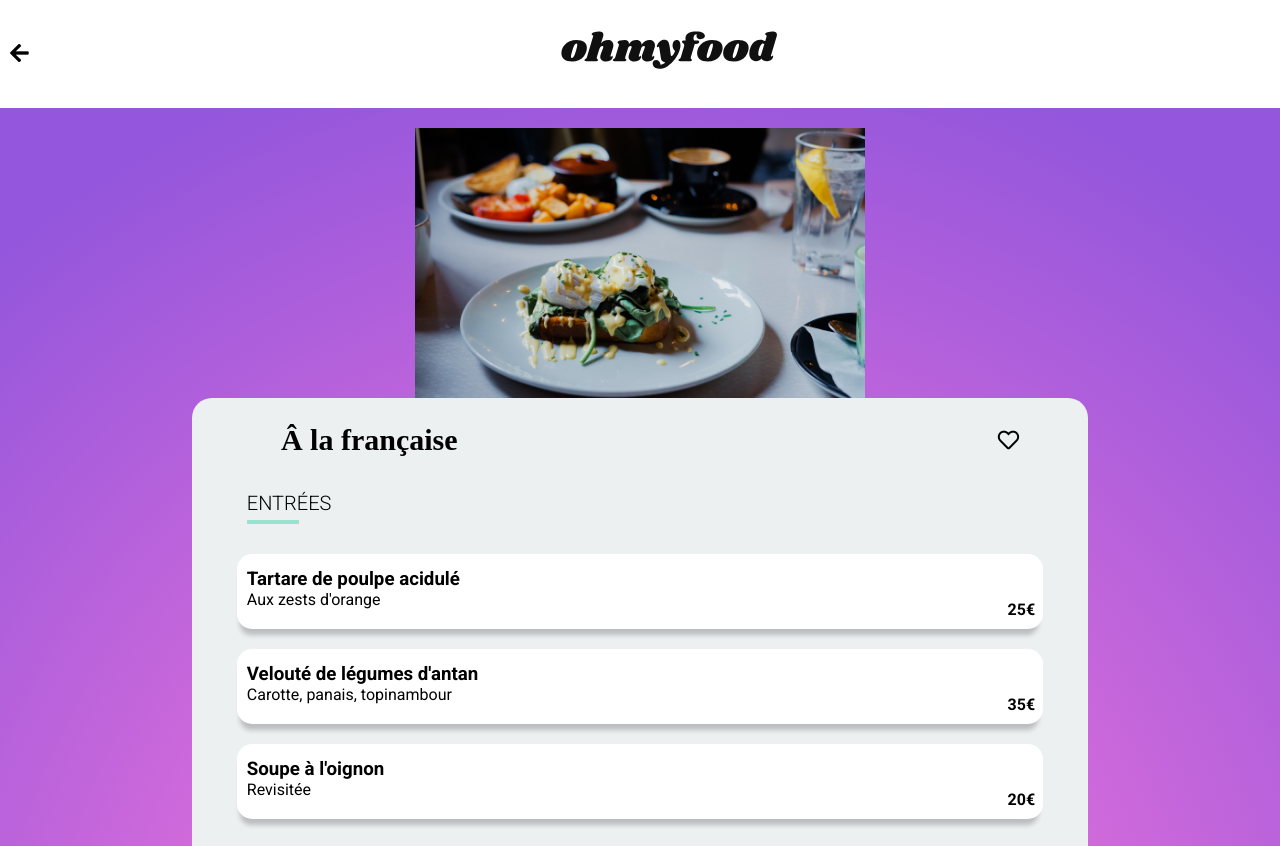
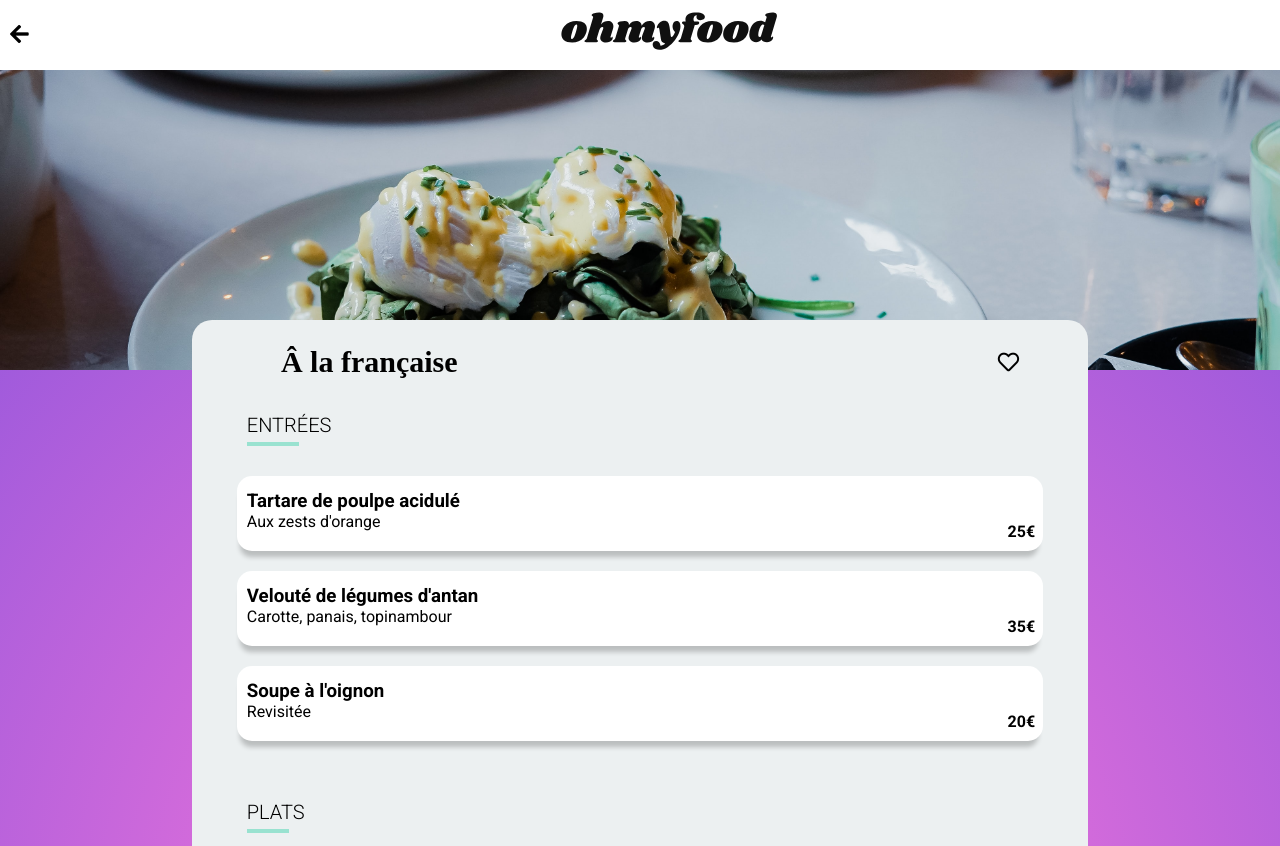
Before and after one commit to Herve-Dev/HerveTaillefond_3_26102021, a website: page a_la_francaise.html in a window 1280 px wide. Shown: the top 846 px of the page. Drawn offline with Linux system fonts and the light colour scheme; a web font is replaced by a local one.

Commit message:
Update Validator w3c its Ok

```diff
--- a/SASS/layout/_header.scss
+++ b/SASS/layout/_header.scss
@@ -18,6 +18,7 @@
                 &__logo {
                     @include display-center;
                     width: 100%;
+                    height: 70px;
                 }
 
         }
--- a/a_la_francaise.html
+++ b/a_la_francaise.html
@@ -33,12 +33,10 @@
     </header>
 
     <main class="main-menu">
-        <section class="container-menu">
-            <h2>
-                <picture>
-                    <img src="./images/restaurants/toa-heftiba-DQKerTsQwi0-unsplash.jpg" alt="cité rouge">
-                </picture>
-            </h2>
+        <div class="container-menu">
+            <picture>
+                <img src="./images/restaurants/toa-heftiba-DQKerTsQwi0-unsplash.jpg" alt="cité rouge">
+            </picture>
 
             <div class="container-sections">
                 <div class="title-font">
@@ -237,7 +235,7 @@
                     <button class="btn btn--menu">Commander</button>
                 </div>
             </div>
-        </section>
+        </div>
     </main>
 
     <footer>
```
Also changed, not shown: la_note_enchantée.html (+5 -7 lines), la_palette_du_gout.html (+5 -7 lines), le_délice_des_sens.html (+5 -7 lines), Style/style.css, 1 other file.
